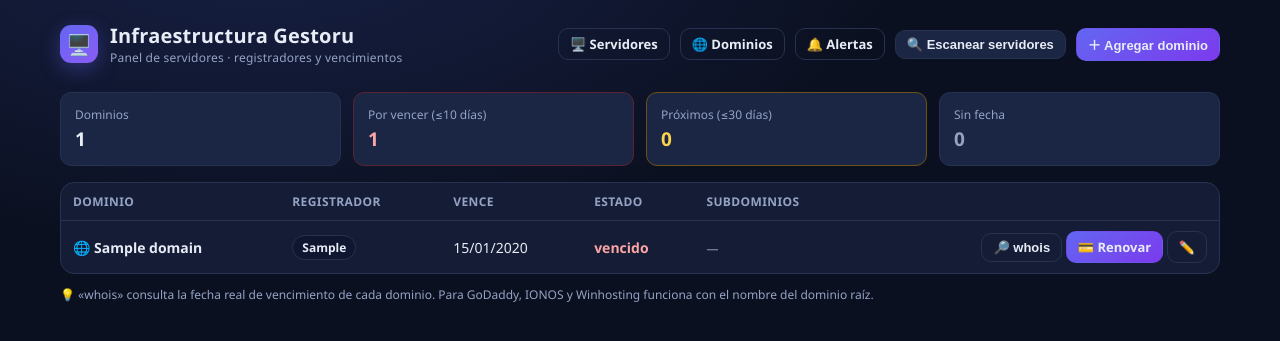
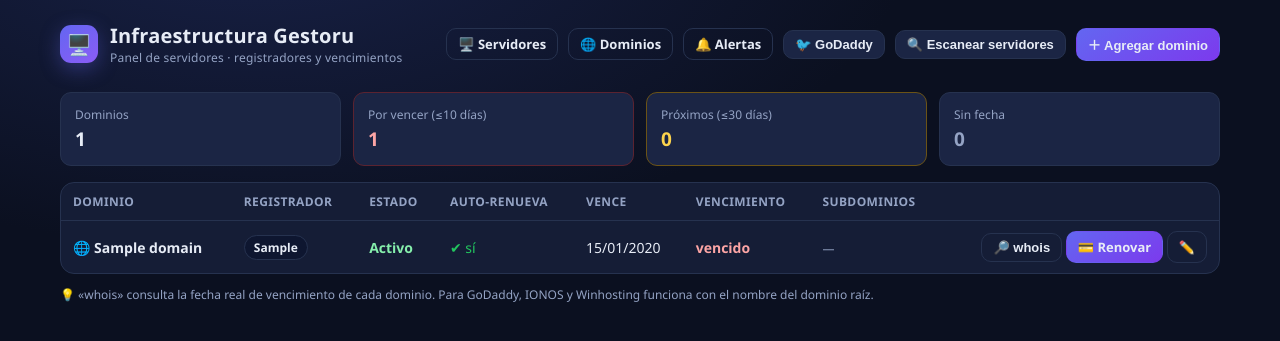
Before and after one commit to Gestoru/whatsapp-gestoru, a Laravel app: page /panel/dominios in a window 1280 px wide. Shown: the top 341 px of the page. Run offline with Laravel 12, Linux system fonts and the light colour scheme; tables that the repository leaves empty hold one stand-in row (values such as "Sample post").

Commit message:
feat: integracion con GoDaddy (estado de dominios en vivo)
- GoDaddyService: consume la API oficial (Authorization sso-key) para listar
  todos los dominios con estado, vencimiento y auto-renovacion; maneja errores
  401/403/429 con mensajes claros
- Credenciales guardadas desde el panel (secret cifrado con Crypt)
- Sincroniza a la tabla domains (registrar=godaddy, status, auto_renew,
  expires_at); comando domains:sync-godaddy + cron cada 4h para mantenerlo vivo
- UI en Dominios: seccion 'Conectar GoDaddy' con guia para obtener las llaves,
  boton 'Sincronizar GoDaddy', columnas de Estado y Auto-renueva
- Migracion: status, auto_renew, synced_at en domains

Co-Authored-By: Claude Opus 4.8 <noreply@anthropic.com>
Claude-Session: https://claude.ai/code/session_01W7xcS9M77QsUfzVSGVHETX

```diff
--- a/app/Http/Controllers/DomainAdminController.php
+++ b/app/Http/Controllers/DomainAdminController.php
@@ -5,7 +5,9 @@ namespace App\Http\Controllers;
 use App\Models\Domain;
 use App\Models\Hostname;
 use App\Models\Server;
+use App\Models\Setting;
 use App\Services\DomainInspector;
+use App\Services\GoDaddyService;
 use App\Services\ServerMonitor;
 use Illuminate\Http\Request;
 use Illuminate\Validation\Rule;
@@ -15,7 +17,34 @@ class DomainAdminController extends Controller
     public function __construct(
         private ServerMonitor $monitor,
         private DomainInspector $inspector,
+        private GoDaddyService $godaddy,
     ) {}
+
+    /** Guarda las credenciales de la API de GoDaddy. */
+    public function connectGoDaddy(Request $request)
+    {
+        $data = $request->validate([
+            'godaddy_api_key'    => 'required|string|max:200',
+            'godaddy_api_secret' => 'nullable|string|max:200',
+        ]);
+
+        GoDaddyService::saveCredentials($data['godaddy_api_key'], $data['godaddy_api_secret'] ?? null);
+
+        return redirect()->route('dashboard.domains')->with('status', 'Credenciales de GoDaddy guardadas. Ahora presiona «Sincronizar GoDaddy».');
+    }
+
+    /** Trae todos los dominios de GoDaddy con su estado. */
+    public function syncGoDaddy()
+    {
+        $r = app(GoDaddyService::class)->syncToDatabase();
+
+        if ($r['ok']) {
+            return redirect()->route('dashboard.domains')
+                ->with('status', "✅ GoDaddy sincronizado: {$r['total']} dominios ({$r['created']} nuevos, {$r['updated']} actualizados).");
+        }
+
+        return redirect()->route('dashboard.domains')->with('error', 'GoDaddy: '.$r['error']);
+    }
 
     /** Dashboard de dominios: agrupados con sus subdominios colapsables. */
     public function index()
@@ -40,9 +69,12 @@ class DomainAdminController extends Controller
         ];
 
         return view('dashboard.domains', [
-            'domains' => $domains,
-            'grouped' => $grouped,
-            'stats'   => $stats,
+            'domains'            => $domains,
+            'grouped'            => $grouped,
+            'stats'              => $stats,
+            'godaddyConfigured'  => $this->godaddy->configured(),
+            'godaddyKey'         => Setting::get('godaddy_api_key'),
+            'godaddyLastSync'    => Domain::where('registrar', 'godaddy')->max('synced_at'),
         ]);
     }
 
--- a/app/Models/Domain.php
+++ b/app/Models/Domain.php
@@ -8,6 +8,7 @@ class Domain extends Model
 {
     protected $fillable = [
         'name', 'registrar', 'expires_at', 'renewal_url', 'notes', 'source', 'whois_checked_at',
+        'status', 'auto_renew', 'synced_at',
     ];
 
     protected function casts(): array
@@ -15,7 +16,38 @@ class Domain extends Model
         return [
             'expires_at'       => 'date',
             'whois_checked_at' => 'datetime',
+            'synced_at'        => 'datetime',
+            'auto_renew'       => 'boolean',
         ];
+    }
+
+    /** Etiqueta legible del estado del dominio. */
+    public function getStatusLabelAttribute(): ?string
+    {
+        if (! $this->status) {
+            return null;
+        }
+
+        return match (strtoupper($this->status)) {
+            'ACTIVE'                 => 'Activo',
+            'EXPIRED'                => 'Vencido',
+            'CANCELLED', 'CANCELED'  => 'Cancelado',
+            'PENDING', 'AWAITING_*'  => 'Pendiente',
+            'SUSPENDED'              => 'Suspendido',
+            'TRANSFERRED_OUT'        => 'Transferido',
+            default                  => ucfirst(strtolower(str_replace('_', ' ', $this->status))),
+        };
+    }
+
+    /** ok | warn | bad según el estado. */
+    public function statusTone(): string
+    {
+        return match (strtoupper((string) $this->status)) {
+            'ACTIVE'                          => 'ok',
+            'EXPIRED', 'SUSPENDED', 'CANCELLED', 'CANCELED' => 'bad',
+            ''                                => 'muted',
+            default                           => 'warn',
+        };
     }
 
     /** Días restantes hasta el vencimiento (negativo si ya venció). */
--- /dev/null
+++ b/app/Services/GoDaddyService.php
@@ -0,0 +1,149 @@
+<?php
+
+namespace App\Services;
+
+use App\Models\Domain;
+use App\Models\Setting;
+use GuzzleHttp\Client;
+use GuzzleHttp\Exception\ClientException;
+use Illuminate\Support\Facades\Crypt;
+
+/**
+ * Cliente de la API de dominios de GoDaddy.
+ * Auth: Authorization: sso-key <API_KEY>:<API_SECRET>
+ * Docs: https://developer.godaddy.com/doc/endpoint/domains
+ */
+class GoDaddyService
+{
+    private const BASE = 'https://api.godaddy.com';
+
+    private ?string $key;
+    private ?string $secret;
+
+    public function __construct()
+    {
+        $this->key = Setting::get('godaddy_api_key') ?: null;
+
+        $enc = Setting::get('godaddy_api_secret');
+        try {
+            $this->secret = $enc ? Crypt::decryptString($enc) : null;
+        } catch (\Throwable) {
+            $this->secret = null;
+        }
+    }
+
+    public function configured(): bool
+    {
+        return ! empty($this->key) && ! empty($this->secret);
+    }
+
+    /** Guarda las credenciales (el secreto cifrado). */
+    public static function saveCredentials(?string $key, ?string $secret): void
+    {
+        Setting::put('godaddy_api_key', trim((string) $key));
+        if ($secret !== null && $secret !== '') {
+            Setting::put('godaddy_api_secret', Crypt::encryptString(trim($secret)));
+        }
+    }
+
+    /**
+     * Lista todos los dominios de la cuenta con su estado.
+     *
+     * @return array{ok: bool, domains: array<int, array<string, mixed>>, error: ?string}
+     */
+    public function listDomains(): array
+    {
+        if (! $this->configured()) {
+            return ['ok' => false, 'domains' => [], 'error' => 'Faltan las credenciales de GoDaddy.'];
+        }
+
+        $client = new Client([
+            'base_uri' => self::BASE,
+            'headers'  => [
+                'Authorization' => 'sso-key '.$this->key.':'.$this->secret,
+                'Accept'        => 'application/json',
+            ],
+            'timeout'  => 30,
+        ]);
+
+        $all    = [];
+        $marker = null;
+
+        try {
+            do {
+                $query = ['limit' => 1000];
+                if ($marker) {
+                    $query['marker'] = $marker;
+                }
+
+                $res  = $client->get('/v1/domains', ['query' => $query]);
+                $page = json_decode($res->getBody()->getContents(), true) ?: [];
+
+                foreach ($page as $d) {
+                    $all[] = [
+                        'domain'     => $d['domain'] ?? null,
+                        'status'     => $d['status'] ?? null,
+                        'expires'    => $d['expires'] ?? null,
+                        'renew_auto' => $d['renewAuto'] ?? null,
+                    ];
+                }
+
+                $marker = count($page) === 1000 ? ($page[999]['domain'] ?? null) : null;
+            } while ($marker);
+
+            return ['ok' => true, 'domains' => array_filter($all, fn ($d) => $d['domain']), 'error' => null];
+        } catch (ClientException $e) {
+            $code = $e->getResponse()->getStatusCode();
+            $msg = match ($code) {
+                401     => 'Credenciales inválidas: revisa la API Key y el Secret (¿son de Producción?).',
+                403     => 'GoDaddy denegó el acceso. Verifica que tu cuenta tenga al menos 1 dominio y que la llave sea de Producción.',
+                404     => 'Endpoint no encontrado.',
+                429     => 'Demasiadas consultas a GoDaddy. Intenta de nuevo en unos minutos.',
+                default => 'Error de GoDaddy ('.$code.').',
+            };
+
+            return ['ok' => false, 'domains' => [], 'error' => $msg];
+        } catch (\Throwable $e) {
+            return ['ok' => false, 'domains' => [], 'error' => 'No se pudo conectar con GoDaddy: '.$e->getMessage()];
+        }
+    }
+
+    /**
+     * Sincroniza los dominios de GoDaddy con la base de datos local.
+     *
+     * @return array{ok: bool, created: int, updated: int, total: int, error: ?string}
+     */
+    public function syncToDatabase(): array
+    {
+        $res = $this->listDomains();
+        if (! $res['ok']) {
+            return ['ok' => false, 'created' => 0, 'updated' => 0, 'total' => 0, 'error' => $res['error']];
+        }
+
+        $created = 0;
+        $updated = 0;
+
+        foreach ($res['domains'] as $d) {
+            $name = strtolower($d['domain']);
+            $expires = ! empty($d['expires']) ? substr($d['expires'], 0, 10) : null;
+
+            $domain = Domain::firstOrNew(['name' => $name]);
+            $isNew  = ! $domain->exists;
+
+            $domain->registrar   = 'godaddy';
+            $domain->status      = $d['status'] ?? null;
+            $domain->auto_renew  = $d['renew_auto'];
+            $domain->expires_at  = $expires;
+            $domain->source      = 'godaddy';
+            $domain->synced_at   = now();
+            if (! $domain->renewal_url) {
+                $domain->renewal_url = 'https://dcc.godaddy.com/control/portfolio';
+            }
+            $domain->save();
+
+            $isNew ? $created++ : $updated++;
+        }
+
+        return ['ok' => true, 'created' => $created, 'updated' => $updated, 'total' => count($res['domains']), 'error' => null];
+    }
+}
--- a/resources/views/dashboard/domains.blade.php
+++ b/resources/views/dashboard/domains.blade.php
@@ -3,6 +3,13 @@
 @section('subtitle', 'registradores y vencimientos')
 
 @section('actions')
+    @if($godaddyConfigured)
+        <form method="POST" action="{{ route('dashboard.domains.godaddy.sync') }}" style="display:inline">
+            @csrf
+            <button class="btn btn-sm" title="Trae el estado de todos tus dominios GoDaddy">🔄 Sincronizar GoDaddy</button>
+        </form>
+    @endif
+    <button class="btn btn-sm" onclick="document.getElementById('godaddy-box').classList.toggle('hidden')">🐦 GoDaddy</button>
     <form method="POST" action="{{ route('dashboard.domains.scan') }}" style="display:inline">
         @csrf
         <button class="btn btn-sm" title="Busca dominios y subdominios en todos los servidores">🔍 Escanear servidores</button>
@@ -14,6 +21,42 @@
     @if($errors->any())
         <div class="alert alert-bad">{{ $errors->first() }}</div>
     @endif
+
+    {{-- Conexión con GoDaddy --}}
+    <div id="godaddy-box" class="card hidden" style="margin-bottom:16px">
+        <h2 style="font-size:15px;margin:0 0 6px">🐦 Conectar con GoDaddy</h2>
+        <p class="muted tiny" style="margin:0 0 12px">
+            Trae automáticamente el estado, vencimiento y auto-renovación de todos tus dominios de GoDaddy.
+            @if($godaddyConfigured)
+                <span style="color:var(--ok)">✔ Conectado.</span>
+                @if($godaddyLastSync) Última sincronización: {{ \Carbon\Carbon::parse($godaddyLastSync)->diffForHumans() }}. @endif
+            @endif
+        </p>
+
+        <div class="alert" style="background:#101a33;border-color:var(--line);color:var(--muted)">
+            <strong style="color:var(--text)">Cómo obtener tus llaves (1 minuto):</strong>
+            <ol style="margin:8px 0 0 18px;padding:0">
+                <li>Entra a <span style="font-family:ui-monospace,monospace">developer.godaddy.com/keys</span> (inicia sesión con tu cuenta GoDaddy).</li>
+                <li>Crea una API Key de <strong style="color:var(--text)">Producción</strong> ("Production").</li>
+                <li>Copia la <strong style="color:var(--text)">Key</strong> y el <strong style="color:var(--text)">Secret</strong> y pégalos aquí abajo.</li>
+            </ol>
+        </div>
+
+        <form method="POST" action="{{ route('dashboard.domains.godaddy.connect') }}">
+            @csrf
+            <div class="form-grid">
+                <div class="field"><label>API Key</label><input name="godaddy_api_key" value="{{ $godaddyKey }}" placeholder="dLD..." required></div>
+                <div class="field"><label>API Secret @if($godaddyConfigured)<span class="muted">(vacío = no cambiar)</span>@endif</label><input name="godaddy_api_secret" type="password" autocomplete="new-password" placeholder="••••••••"></div>
+            </div>
+            <div class="row" style="justify-content:flex-end;gap:8px">
+                <button class="btn btn-primary btn-sm">Guardar credenciales</button>
+                @if($godaddyConfigured)
+                    <button formaction="{{ route('dashboard.domains.godaddy.sync') }}" class="btn btn-sm">🔄 Sincronizar ahora</button>
+                @endif
+            </div>
+        </form>
+        <p class="muted tiny" style="margin-top:8px">🔒 El secreto se guarda cifrado. Los dominios se sincronizan solos cada pocas horas.</p>
+    </div>
 
     {{-- Resumen --}}
     <div class="stat-grid" style="margin-bottom:16px">
@@ -54,16 +97,29 @@
     @else
         <div class="list-card">
             <table>
-                <thead><tr><th>Dominio</th><th>Registrador</th><th>Vence</th><th>Estado</th><th>Subdominios</th><th></th></tr></thead>
+                <thead><tr><th>Dominio</th><th>Registrador</th><th>Estado</th><th>Auto-renueva</th><th>Vence</th><th>Vencimiento</th><th>Subdominios</th><th></th></tr></thead>
                 <tbody>
                 @foreach($domains as $domain)
                     @php($lvl = $domain->expiryLevel())
                     @php($days = $domain->daysLeft())
                     @php($tone = ['due'=>'#fca5a5','warn'=>'#fcd34d','ok'=>'#86efac','unknown'=>'var(--muted)'][$lvl])
+                    @php($stTone = ['ok'=>'#86efac','warn'=>'#fcd34d','bad'=>'#fca5a5','muted'=>'var(--muted)'][$domain->statusTone()])
                     @php($subs = $grouped[$domain->name] ?? [])
                     <tr>
                         <td style="font-weight:700">🌐 {{ $domain->name }}</td>
                         <td><span class="pill tiny">{{ $domain->registrar_label }}</span></td>
+                        <td>
+                            @if($domain->status_label)
+                                <span style="color:{{ $stTone }};font-weight:600">{{ $domain->status_label }}</span>
+                            @else
+                                <span class="muted tiny">—</span>
+                            @endif
+                        </td>
+                        <td>
+                            @if($domain->auto_renew === true)<span style="color:var(--ok)">✔ sí</span>
+                            @elseif($domain->auto_renew === false)<span style="color:var(--warn)">✘ no</span>
+                            @else<span class="muted tiny">—</span>@endif
+                        </td>
                         <td>{{ $domain->expires_at ? $domain->expires_at->format('d/m/Y') : '—' }}</td>
                         <td>
                             <span style="color:{{ $tone }};font-weight:600">
@@ -95,7 +151,7 @@
                     </tr>
                     @if(count($subs))
                         <tr id="subs-{{ $domain->id }}" class="hidden">
-                            <td colspan="6" style="background:#0e1630">
+                            <td colspan="8" style="background:#0e1630">
                                 <div style="padding:4px 6px">
                                     @foreach($subs as $h)
                                         <div class="row" style="justify-content:space-between;padding:5px 8px;border-bottom:1px solid #1a2340">
--- a/routes/web.php
+++ b/routes/web.php
@@ -48,6 +48,8 @@ Route::middleware('dashboard.auth')->prefix('panel')->name('dashboard.')->group(
     Route::get('/dominios', [DomainAdminController::class, 'index'])->name('domains');
     Route::post('/dominios', [DomainAdminController::class, 'store'])->name('domains.store');
     Route::post('/dominios/escanear', [DomainAdminController::class, 'scan'])->name('domains.scan');
+    Route::post('/dominios/godaddy/conectar', [DomainAdminController::class, 'connectGoDaddy'])->name('domains.godaddy.connect');
+    Route::post('/dominios/godaddy/sincronizar', [DomainAdminController::class, 'syncGoDaddy'])->name('domains.godaddy.sync');
     Route::post('/dominios/{domain}/whois', [DomainAdminController::class, 'whois'])->name('domains.whois');
     Route::get('/dominios/{domain}/editar', [DomainAdminController::class, 'edit'])->name('domains.edit');
     Route::put('/dominios/{domain}', [DomainAdminController::class, 'update'])->name('domains.update');
```
Also changed, not shown: app/Console/Commands/SyncGoDaddy.php (added, +34 -0 lines), database/migrations/2026_07_07_000003_add_status_to_domains.php (added), 1 other file.
